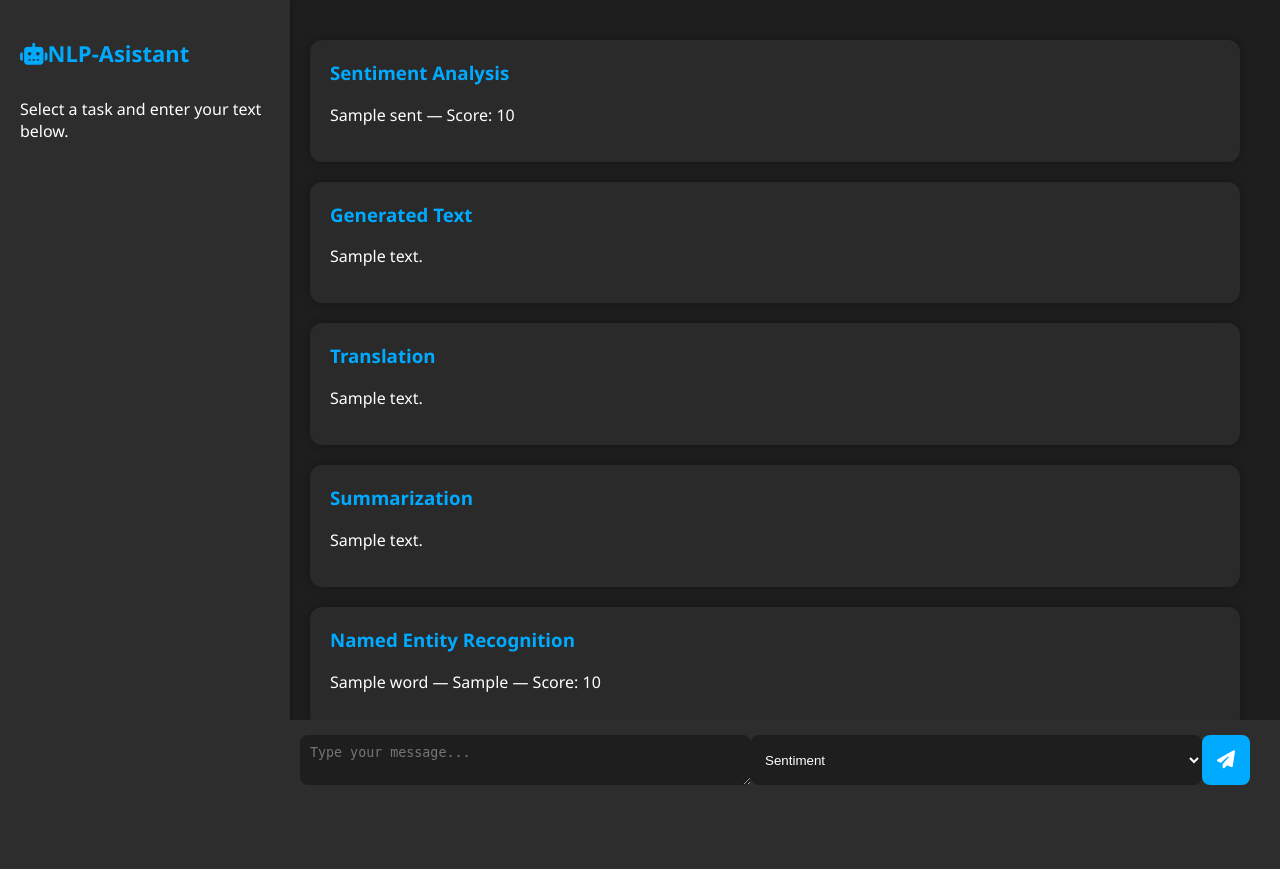
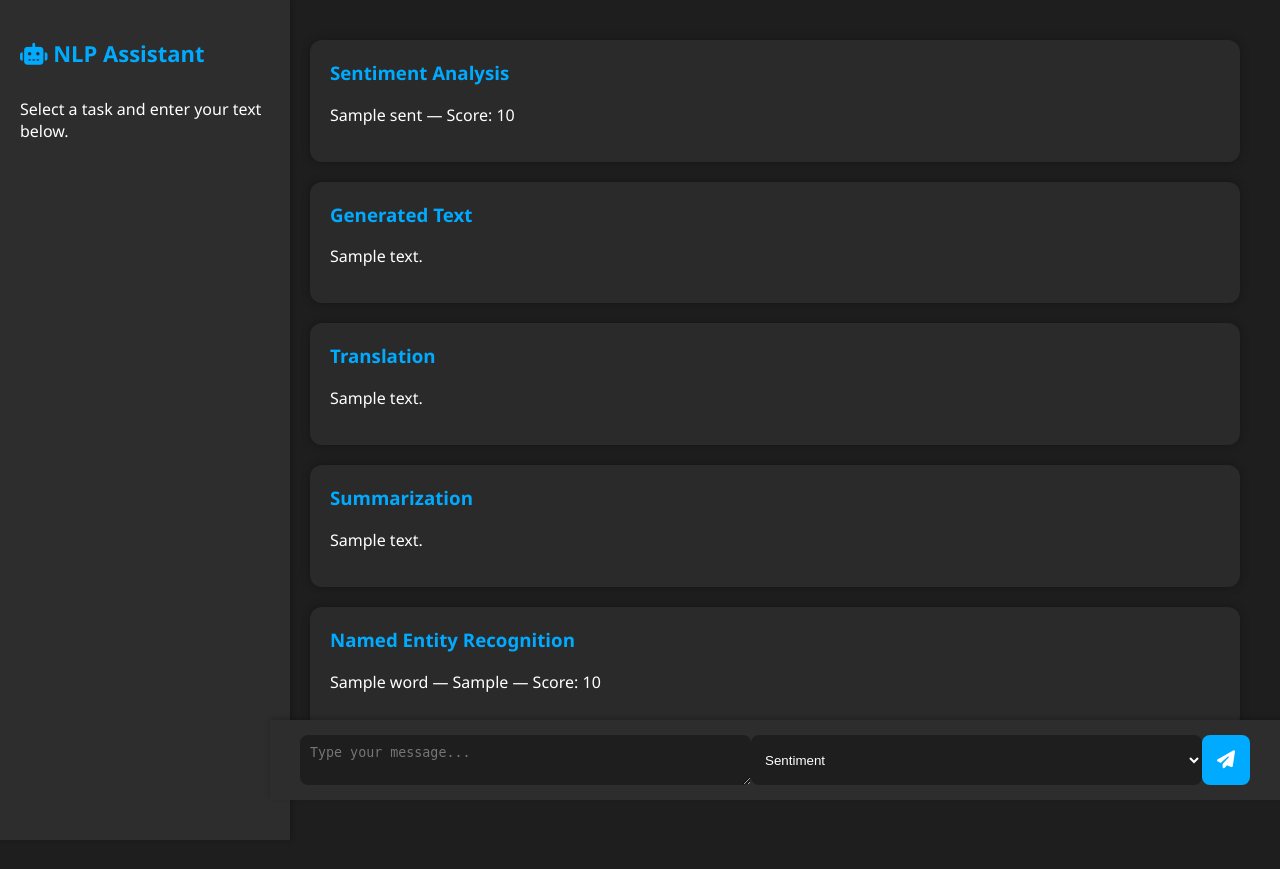
Before and after one commit to HemendraJawariya/Nlp-Support, a Flask app: template templates/1_pipeline.html in a window 1280 px wide. Before the commit the page ends 785 px from the top, so only its background shows below. Run offline with Flask 3, Linux system fonts and the light colour scheme; the template is opened without the code that fills it: most values are stand-ins (such as "Sample title", 1, 10 or a date in 2020).

Commit message:
Update 1_pipeline.html

```diff
--- a/templates/1_pipeline.html
+++ b/templates/1_pipeline.html
@@ -3,7 +3,7 @@
 <head>
   <meta charset="UTF-8" />
   <meta name="viewport" content="width=device-width, initial-scale=1.0"/>
-  <title> NLP Assistant</title>
+  <title>NLP Assistant</title>
   <link rel="stylesheet" href="https://cdnjs.cloudflare.com/ajax/libs/font-awesome/6.5.0/css/all.min.css"/>
   <style>
     body {
@@ -30,6 +30,7 @@
     .main {
       margin-left: 270px;
       padding: 40px;
+      padding-bottom: 120px;
     }
     .chat-box {
       background-color: #2a2a2a;
@@ -52,6 +53,7 @@
       display: flex;
       align-items: center;
       gap: 10px;
+      box-shadow: 0 -2px 5px rgba(0,0,0,0.2);
     }
     textarea, select {
       flex: 1;
@@ -76,7 +78,7 @@
 </head>
 <body>
   <div class="sidebar">
-    <h2><i class="fas fa-robot"></i>NLP-Asistant</h2>
+    <h2><i class="fas fa-robot"></i> NLP Assistant</h2>
     <p>Select a task and enter your text below.</p>
   </div>
 
```
